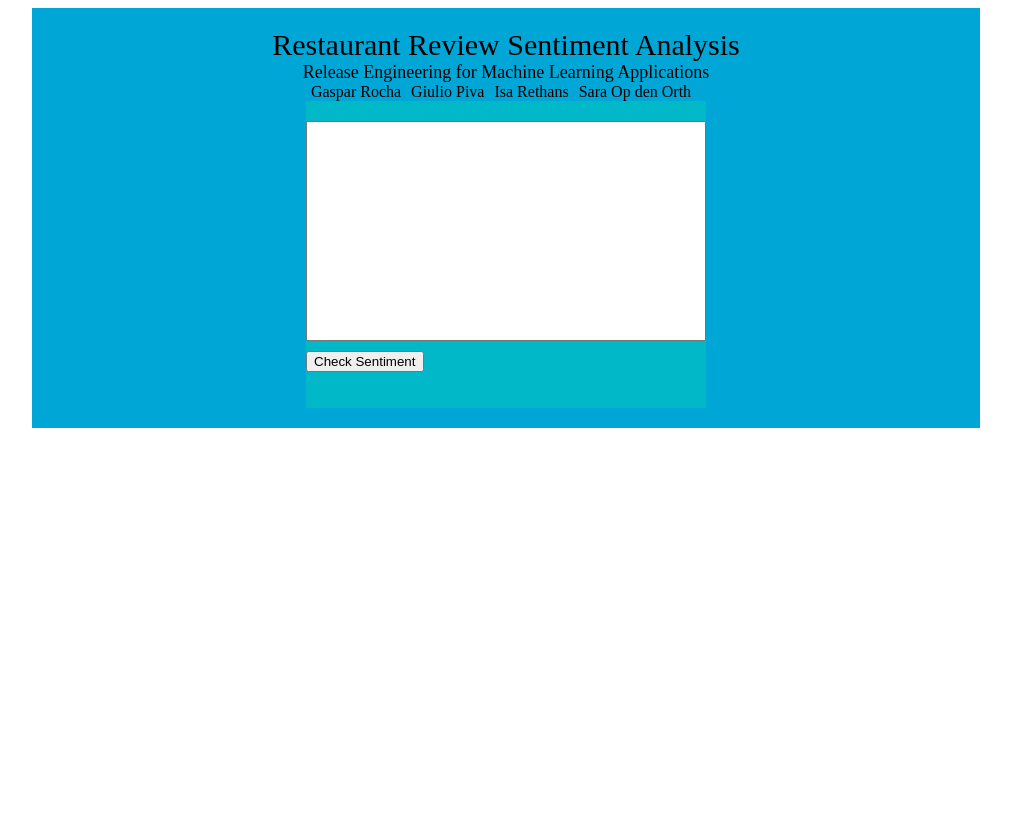
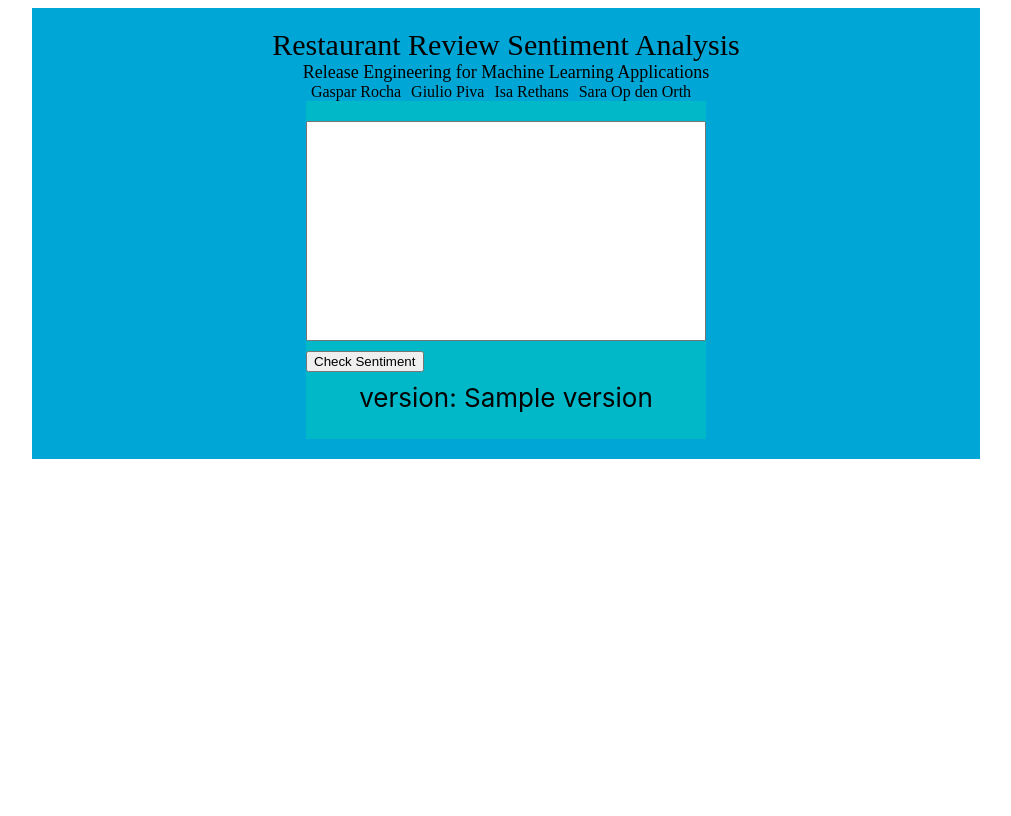
Before and after one commit to remla23-team13/app, a FastAPI app: page / in a window 1280 px wide. Shown: the whole page, without its empty margins (134-1145 px from the left). Run offline with FastAPI, Linux system fonts and the light colour scheme; a database or web service that is not in the repository returns one stand-in record (values such as "Sample title"); data that the repository does not hold is empty.

Commit message:
experiment

```diff
--- a/main.py
+++ b/main.py
@@ -30,20 +30,21 @@ async def predict(request: Request, data: str = Form(...)):
     """
     Predicts the sentiment of a given text
     """
-    print("hello")
-    print(data)
     payload = dict(data=data)
     response = requests.post(server_url + "/predict",json=payload)
-    print(response.json())
     prediction = response.json().get("prediction")
-    return templates.TemplateResponse("index.html",{"request": request,"prediction": prediction})
+    response = requests.get(server_url + "/version")
+    version = response.json().get("version")
+    return templates.TemplateResponse("index.html",{"request": request,"prediction": prediction, "version": version})
 
 @app.get('/')
 async def index(request: Request):
     """
     Predicts the sentiment of a given text
     """
-    return templates.TemplateResponse("index.html",{"request": request})
+    response = requests.get(server_url + "/version")
+    version = response.json().get("version")
+    return templates.TemplateResponse("index.html",{"request": request, "version": version})
 
 if __name__ == '__main__':
     import uvicorn
--- a/templates/index.html
+++ b/templates/index.html
@@ -31,7 +31,7 @@
                             {{ prediction }}
                         </span>
                         {% endif %}
-
+                        <span> version: {{version }}</span>
                     </form>
                 </div>
             </div>
```
